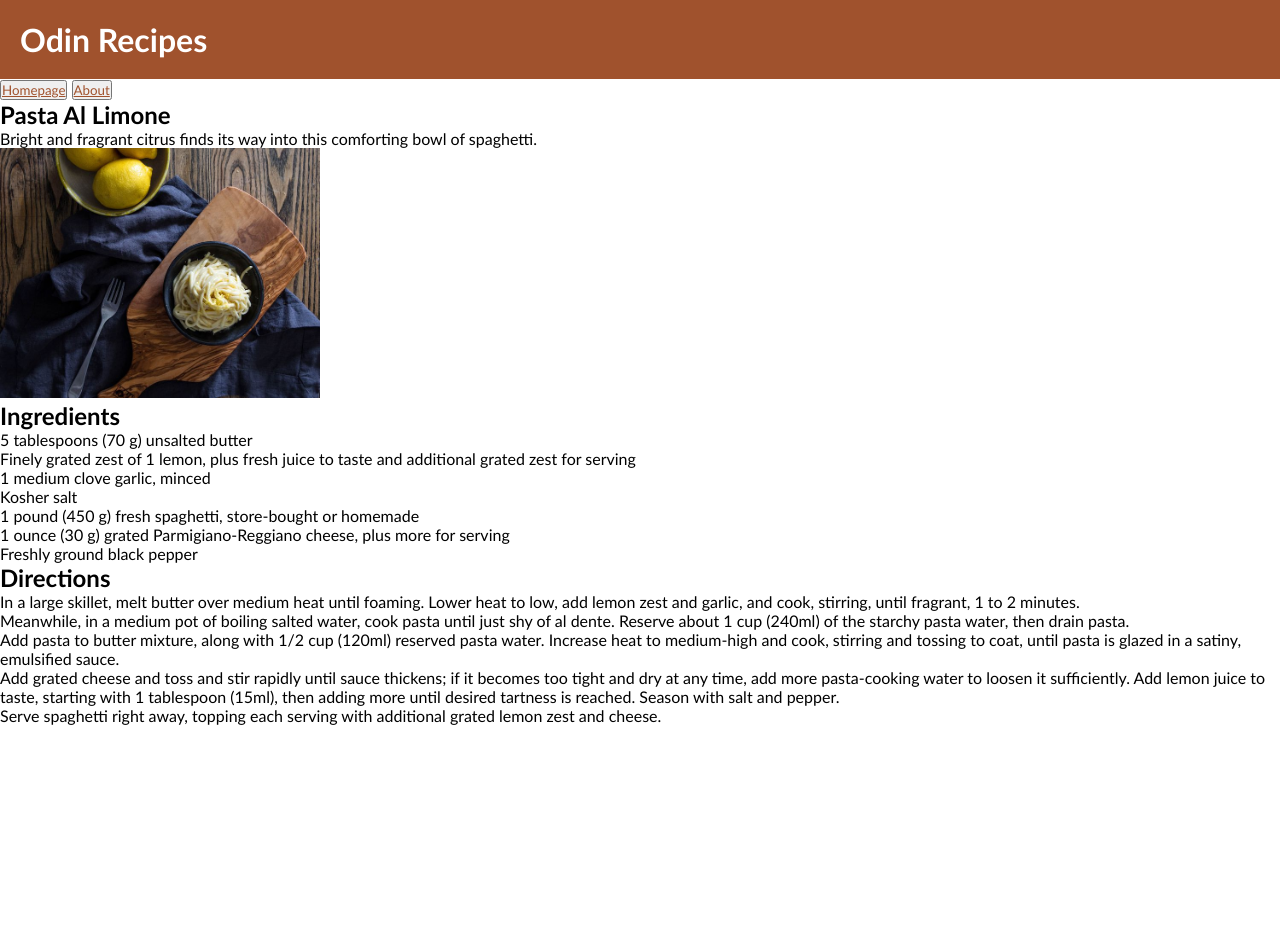
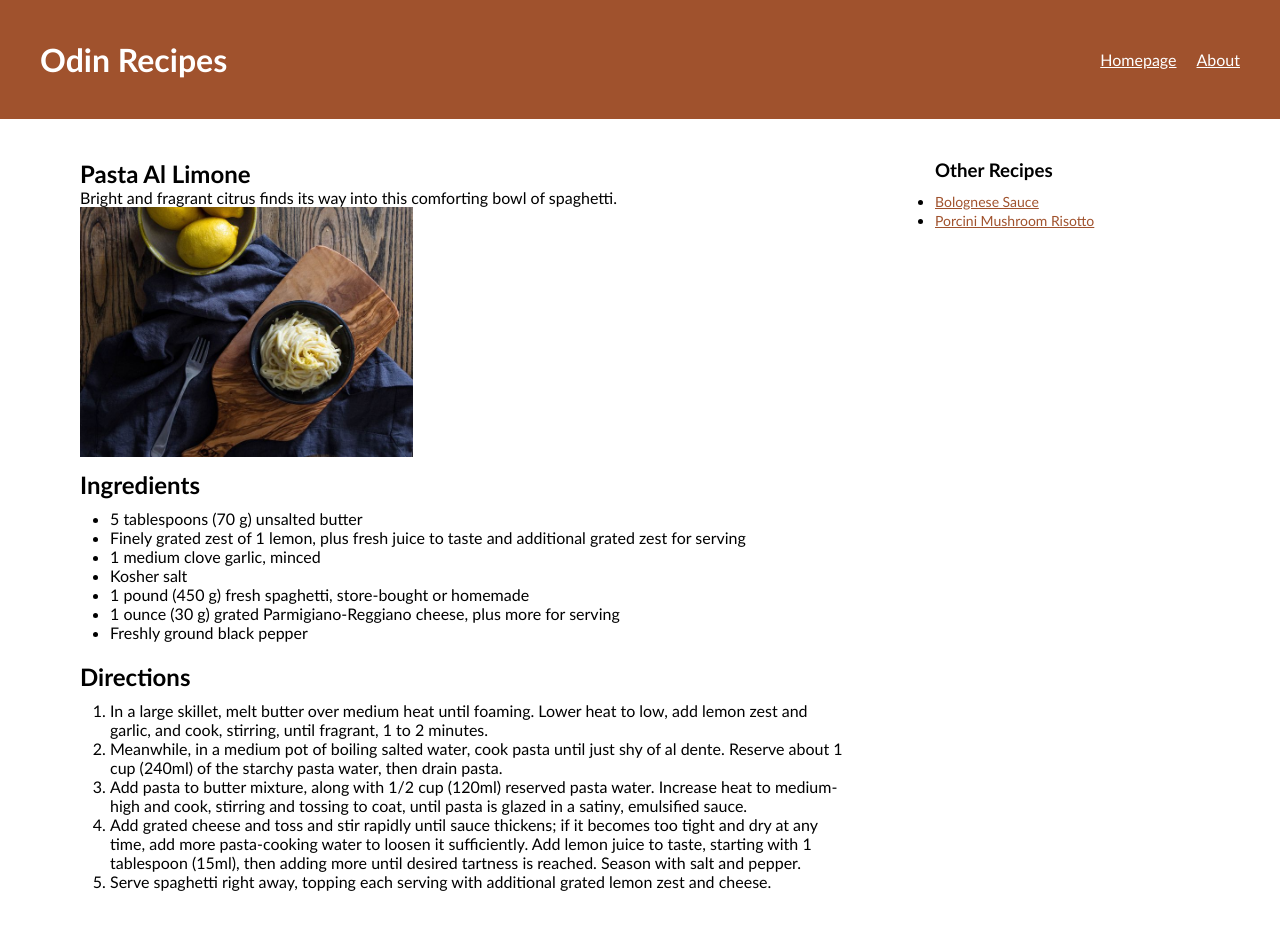
Before and after one commit to nathanbaja/odin-recipes, a plain HTML site: page recipe/al_limone.html in a window 1280 px wide. Before the commit the page ends 800 px from the top, so only its background shows below. Drawn offline with Linux system fonts and the light colour scheme.

Commit message:
Edit page layouts to implement css flexbox

```diff
--- a/recipe/al_limone.html
+++ b/recipe/al_limone.html
@@ -7,15 +7,22 @@
     <title>Pasta Al Limone</title>
 </head>
 <body>
+    <div class="title">
         <h1 class="title">Odin Recipes</h1>
-    <div class="nav">
-        <button> <a href="../index.html">Homepage</a></button>
-        <button> <a href="../pages/about.html">About</a></button>
+        <a class="homepage-link" href="../index.html">Homepage</a></button>
+        <a class="about-link" href="../pages/about.html">About</a>
     </div>
+    <div class="page-layout">
+        <div class="main-content">
+            <div class="content description">
+
                 <h2>Pasta Al Limone</h2>
                 <p>Bright and fragrant citrus finds its way into this comforting bowl of spaghetti.</p>
 
-    <img src="../images/al_limone.jpg" alt="Bowl of Pasta Al Limone on a table, bowl of limes right next to it" height="250" width="320">
+                <img src="../images/al-limone.jpg" alt="Bowl of Pasta Al Limone on a table, bowl of limes right next to it" height="250" width="auto">
+
+            </div>
+            <div class="content ingredients">
 
                 <h2>Ingredients</h2>
                 <ul>
@@ -27,7 +34,8 @@
                     <li>1 ounce (30 g) grated Parmigiano-Reggiano cheese, plus more for serving</li>
                     <li>Freshly ground black pepper</li>
                 </ul>
-
+            </div>
+            <div class="content directions">
                 <h2>Directions</h2>
                 <ol>
                     <li> In a large skillet, melt butter over medium heat until foaming. Lower heat to low, add lemon zest and garlic, and cook, stirring, until fragrant, 1 to 2 minutes. </li>
@@ -36,5 +44,15 @@
                     <li> Add grated cheese and toss and stir rapidly until sauce thickens; if it becomes too tight and dry at any time, add more pasta-cooking water to loosen it sufficiently. Add lemon juice to taste, starting with 1 tablespoon (15ml), then adding more until desired tartness is reached. Season with salt and pepper. </li>
                     <li> Serve spaghetti right away, topping each serving with additional grated lemon zest and cheese. </li>
                 </ol>
+            </div>
+        </div>
+        <div class="sidebar-container">
+            <h3 class="sidebar">Other Recipes</h3>
+            <ul>
+                <li><a class="sidebar" href="./bolognese.html">Bolognese Sauce</a></li>
+                <li><a class="sidebar" href="./risotto.html">Porcini Mushroom Risotto</a></li>
+            </ul>
+        </div>
+    </div>
 </body>
 </html>
```
Also changed, not shown: index.html (+13 -7 lines), pages/about.html (+19 -6 lines), recipe/bolognese.html (+22 -3 lines), recipe/risotto.html (+22 -5 lines). Lines whose indentation alone changed are shown as unchanged.
